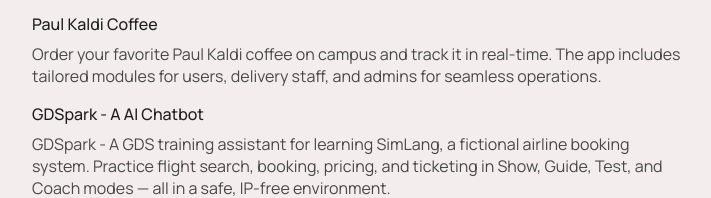
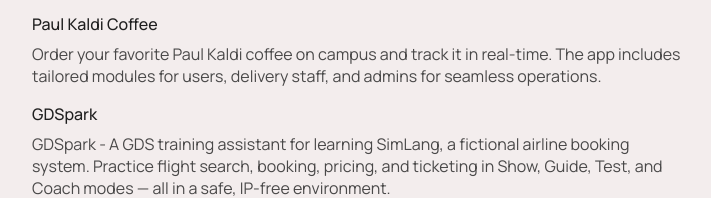
Before and after one commit to dayummson/portfolio-macalalag-v1, a website: page index.html in a window 1280 px wide. Shown: the part 911-1109 px from the top of the page, without its empty margins (280-991 px from the left). Drawn offline with nearby package versions, Linux system fonts and the light colour scheme; a script that the page names is missing.

Commit message:
fix: update project title

```diff
--- a/index.html
+++ b/index.html
@@ -195,9 +195,7 @@
                                 </p>
                             </div>
                             <div class="project">
-                                <a target="_blank" href="https://"
-                                    >GDSpark - A AI Chatbot</a
-                                >
+                                <a target="_blank" href="https://">GDSpark</a>
                                 <p>
                                     GDSpark - A GDS training assistant for
                                     learning SimLang, a fictional airline
```
